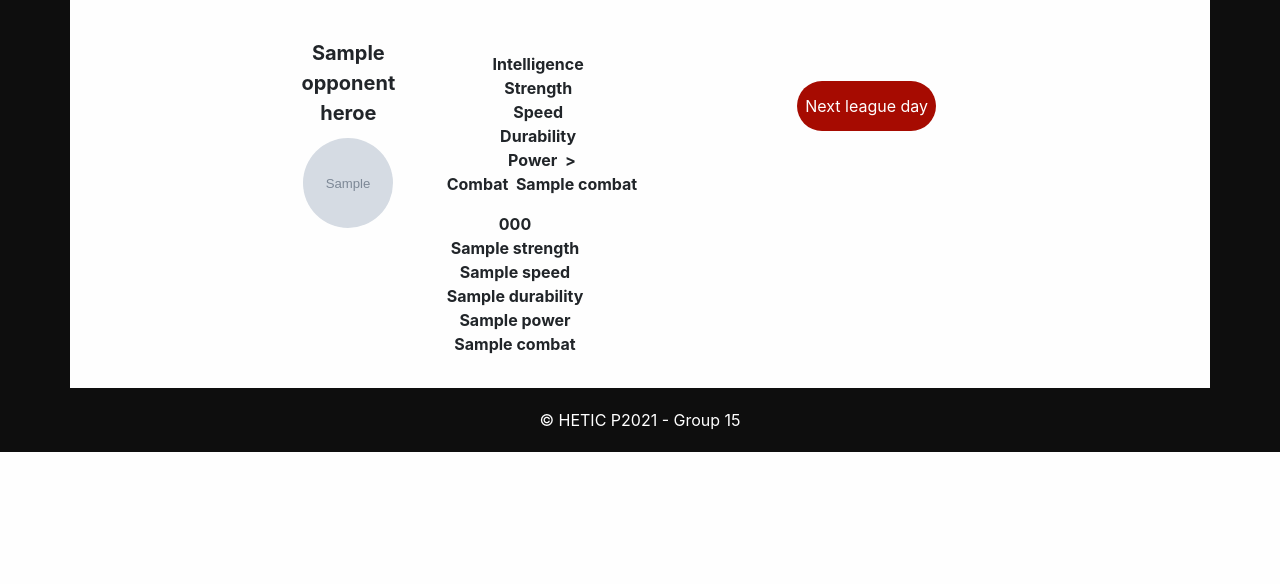
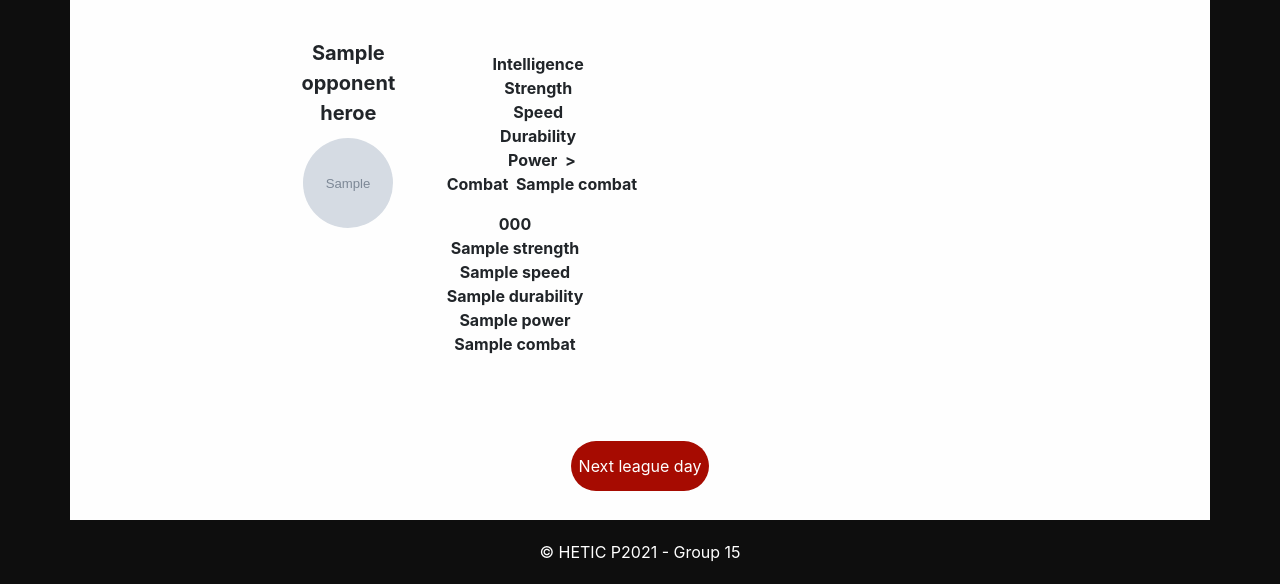
Before and after one commit to Milouu/superHeroes, a PHP site: template app/view/viewDashboard.php in a window 1280 px wide. Shown: the part 1774-2358 px from the top of the page. Before the commit the page ends 2226 px from the top, so only its background shows below. Run offline with PHP 8.4, Linux system fonts and the light colour scheme; the visitor is signed in with stand-in values (Sample User, id 1); the template is opened without the code that fills it: most values are stand-ins (such as "Sample title", 1, 10 or a date in 2020); grey boxes marked "Sample" are stand-in pictures; style sheets or scripts are compiled from the project's sources.

Commit message:
:lipstick: Better UX next league day

```diff
--- a/app/view/viewDashboard.php
+++ b/app/view/viewDashboard.php
@@ -175,8 +175,10 @@
     </ul>
   </div>
 <?php endforeach; ?>
-<div class="col-lg-4 pt-5">
-  <a href="index.php?action=dashboard&league_id=11&option=nextDay" class="nextDay registerButton pl-2 pr-2" title="Next day">Next league day</a>
 </div>
+<div class="row">
+  <div class="col-lg-12 pt-5 mb-4">
+    <a href="index.php?action=dashboard&league_id=11&option=nextDay" class="nextDay registerButton pl-2 pr-2" title="Next day">Next league day</a>
+  </div>
 </div>
 <?php endif; ?>
```
